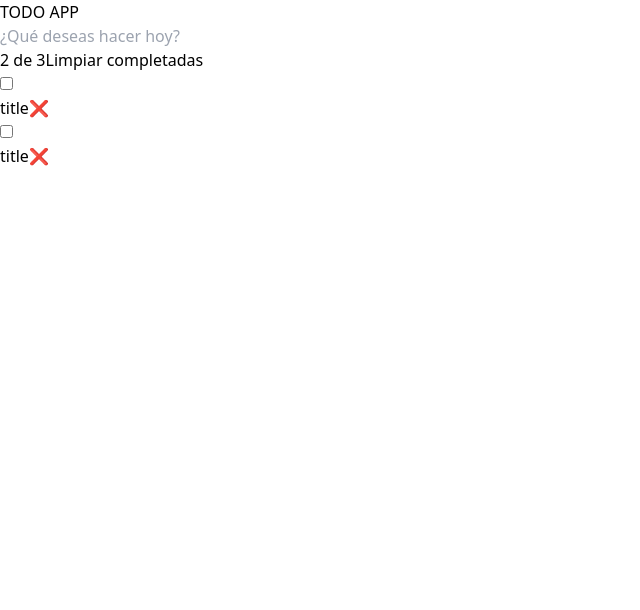
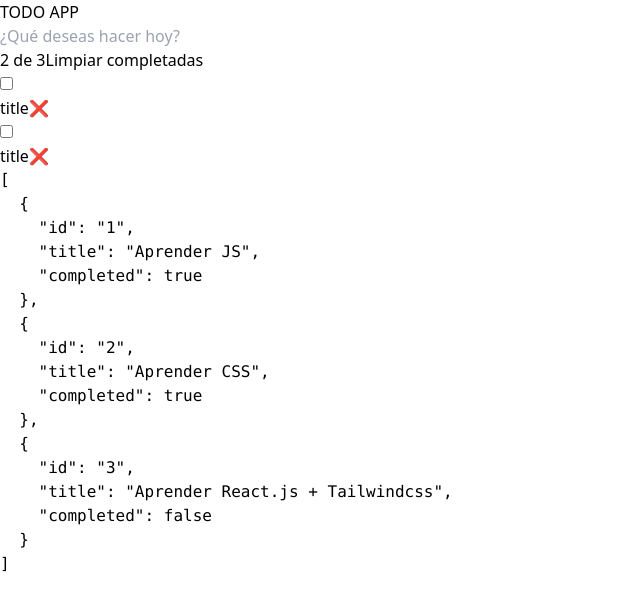
Before and after one commit to victorvzn/bootcamp-frontend-g21, a React (Vite) app in the folder semana09/dia02-03-react-todo-app/: page / in a window 1280 px wide. Shown: the top 610 px of the page, without its empty margins (0-640 px from the left). Built offline with nearby package versions, Linux system fonts and the light colour scheme.

Commit message:
semana08, dia02, 03, react todo app

```diff
--- a/semana09/dia02-03-react-todo-app/src/App.jsx
+++ b/semana09/dia02-03-react-todo-app/src/App.jsx
@@ -1,4 +1,26 @@
+import { useState } from "react"
+
 const App = () => {
+  const DEFAULT_TODOS = [
+    {
+      id: '1',
+      title: 'Aprender JS',
+      completed: true
+    },
+    {
+      id: '2',
+      title: 'Aprender CSS',
+      completed: true
+    },
+    {
+      id: '3',
+      title: 'Aprender React.js + Tailwindcss',
+      completed: false
+    }
+  ]
+
+  const [todos, setTodos] = useState(DEFAULT_TODOS)
+
   return (
     <main
       className="bg-yellow-100 w-full max-w-sm mx-auto mt-10 border border-yellow-400 rounded-lg shadow-lg p-4"
@@ -61,6 +83,8 @@ const App = () => {
           </li>
         </ul>
       </section>
+
+      <pre>{JSON.stringify(todos, null, 2)}</pre>
     </main>
   )
 }
```
